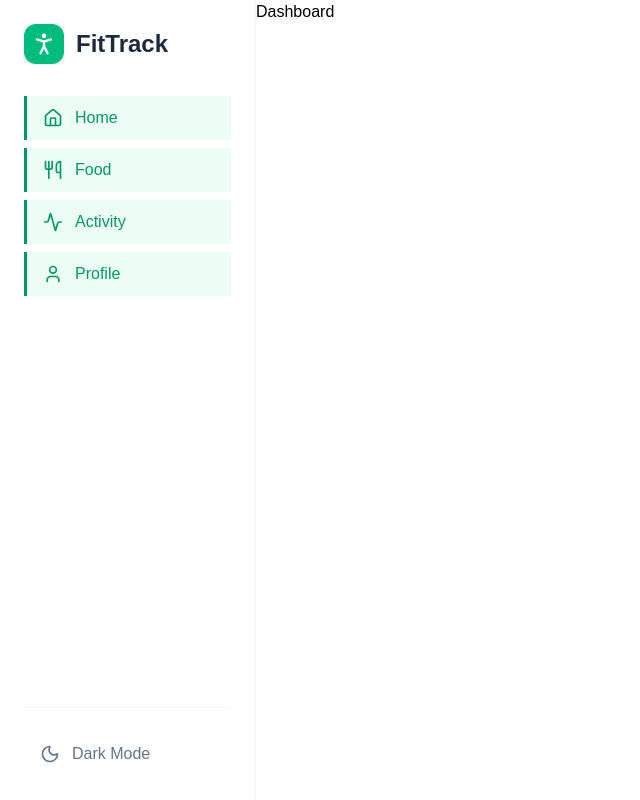
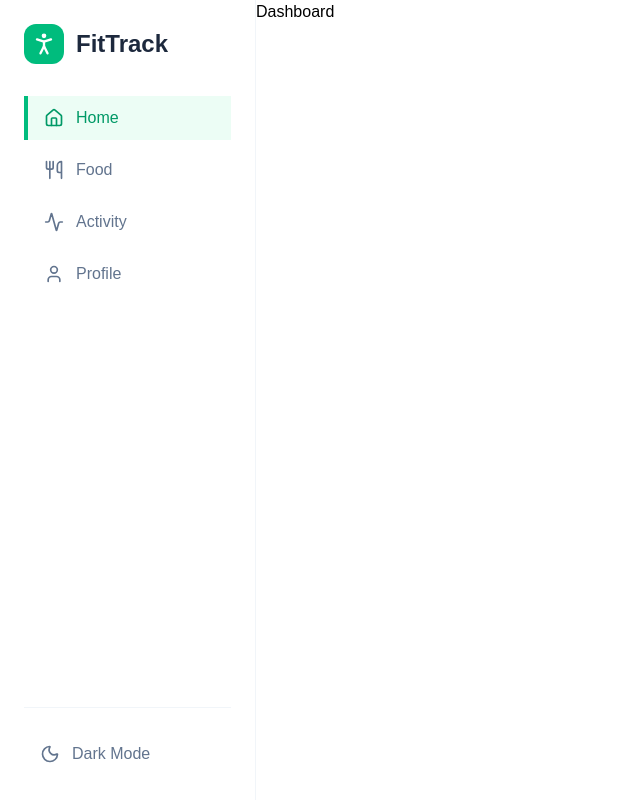
Before and after one commit to vedansh06/fitness-tracker, a React (Vite) app in the folder client/: page / in a window 1280 px wide. Both pictures are taken after typing "name@example.com", "Sample123" into the empty fields and a click on the button "Login". Shown: the whole page, without its empty margins (0-640 px from the left). Built offline with nearby package versions, Linux system fonts and the light colour scheme; a web font is replaced by a local one.

Commit message:
feat: add BottomNav component and integrate it into the Layout

```diff
--- /dev/null
+++ b/client/src/components/BottomNav.tsx
@@ -0,0 +1,47 @@
+import { Activity, Home, User, Utensils } from "lucide-react";
+import { NavLink } from "react-router-dom";
+
+const BottomNav = () => {
+  const navItems = [
+    {
+      path: "/",
+      label: "Home",
+      icon: Home,
+    },
+    {
+      path: "/food",
+      label: "Food",
+      icon: Utensils,
+    },
+    {
+      path: "/activity",
+      label: "Activity",
+      icon: Activity,
+    },
+    {
+      path: "/profile",
+      label: "Profile",
+      icon: User,
+    },
+  ];
+
+  return (
+    <nav className="fixed bottom-0 left-0 right-0 bg-white dark:bg-slate-900 border-t border-slate-100 dark:border-slate-800 px-4 pb-safe lg:hidden transition-colors duration-200">
+      <div className="max-w-lg mx-auto flex justify-around items-center h-16">
+        {navItems.map((item) => (
+          <NavLink
+            key={item.path}
+            to={item.path}
+            className={({ isActive }) =>
+              `flex flex-col items-center gap-1 px-4 py-2 rounded-xl transition-all duration-200 ${isActive ? "text-emerald-600 dark:text-emerald-400" : "text-slate-400 dark:text-slate-500 hover:text-slate-600 dark:hover:text-slate-300"}`
+            }>
+            <item.icon className="size-5.5" />
+            <span className="text-xs font-medium">{item.label}</span>
+          </NavLink>
+        ))}
+      </div>
+    </nav>
+  );
+};
+
+export default BottomNav;
--- a/client/src/components/Sidebar.tsx
+++ b/client/src/components/Sidebar.tsx
@@ -52,8 +52,13 @@
           <NavLink
             key={item.path}
             to={item.path}
-            className={(isActive) =>
-              `flex items-center gap-3 px-4 py-2.5 border-l-3 transition-all duration-200 ${isActive ? "bg-emerald-50 dark:bg-emerald-900/10 text-emerald-600 dark:text-emerald-400 font-medium" : "text-slate-500 dark:text-slate-400 hover:bg-slate-50 dark:hover:bg-slate-800 hover:text-slate-700 dark:hover:text-slate-200 border-transparent"}`
+            className={({ isActive }) =>
+              `flex items-center gap-3 px-4 py-2.5 border-l-4 transition-all duration-200
+    ${
+      isActive
+        ? "bg-emerald-50 text-emerald-600 border-emerald-500 font-medium dark:bg-emerald-900/10 dark:text-emerald-400"
+        : "text-slate-500 dark:text-slate-400 hover:bg-slate-50 dark:hover:bg-slate-800 hover:text-slate-700 dark:hover:text-slate-200 border-transparent"
+    }`
             }>
             <item.icon className="size-5" />
             <span className="text-base">{item.label}</span>
--- a/client/src/pages/Layout.tsx
+++ b/client/src/pages/Layout.tsx
@@ -1,5 +1,6 @@
 import { Outlet } from "react-router-dom";
 import Sidebar from "../components/Sidebar";
+import BottomNav from "../components/BottomNav";
 
 const Layout = () => {
   return (
@@ -8,6 +9,7 @@
       <div className="flex-1 overflow-y-scroll">
         <Outlet />
       </div>
+      <BottomNav />
     </div>
   );
 };
```
